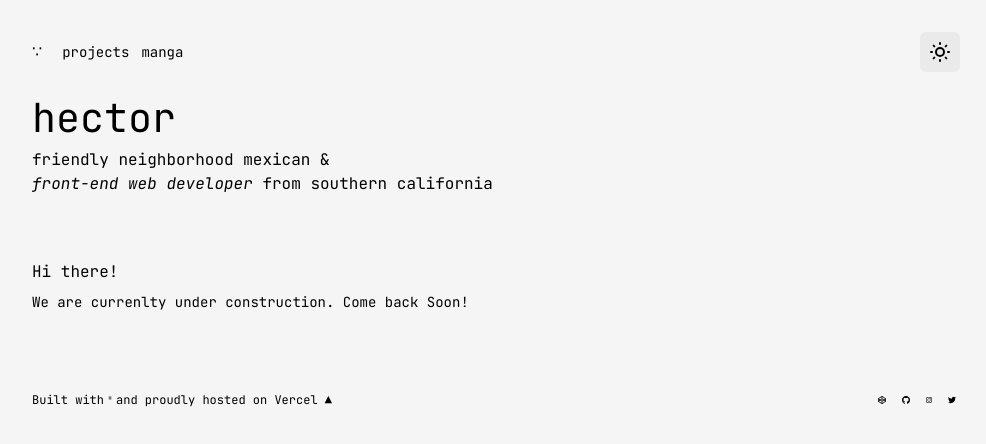
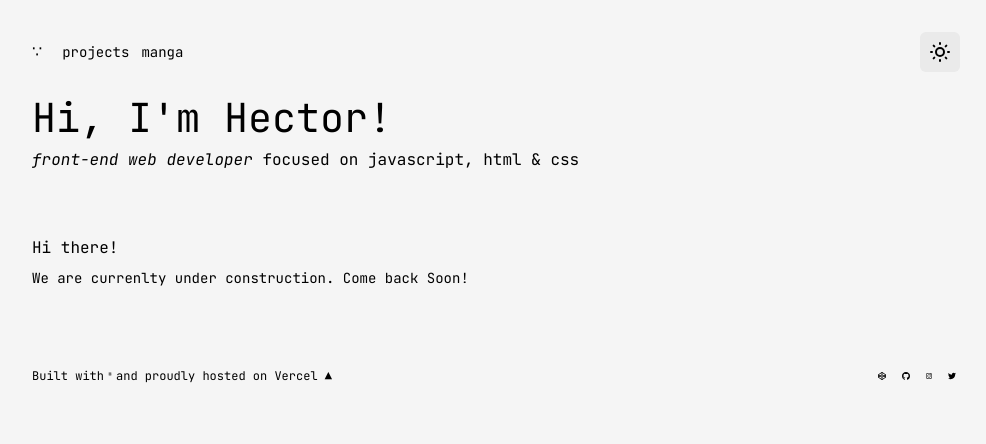
Before and after one commit to hcardonaweb/chicano.dev, a Next.js app: page / in a window 1280 px wide. Shown: the top 444 px of the page, without its empty margins (144-1130 px from the left). Built offline with nearby package versions, Linux system fonts and the light colour scheme; a web font is replaced by a local one.

Commit message:
Focus css

```diff
--- a/components/ThemeToggle.js
+++ b/components/ThemeToggle.js
@@ -10,7 +10,7 @@ const {theme, setTheme} = useTheme();
     <button
       aria-label="Toggle Dark Mode"
       type="button"
-      className="bg-pearl-clear dark:bg-onyx-clear p-2 h-10 w-10 order-2 rounded-md"
+      className="rounded-md focus:outline-none hover:ring-4 focus:ring-electric-purple hover:ring-electric-purple focus:electric-purple hover:electric-purple bg-pearl-clear dark:bg-onyx-clear p-2 order-2"
       onClick={() => setTheme(theme === 'dark' ? 'light' : 'dark')}>
       { theme === 'dark' ? <Moon /> : <Sun /> }
     </button>
--- a/package.json
+++ b/package.json
@@ -23,6 +23,8 @@
     "eslint": "8.7.0",
     "eslint-config-next": "12.0.8",
     "postcss": "^8.4.5",
+    "prettier": "^2.5.1",
+    "prettier-plugin-tailwindcss": "^0.1.3",
     "tailwindcss": "^3.0.15"
   }
 }
--- a/pages/index.js
+++ b/pages/index.js
@@ -16,9 +16,8 @@ export default function Home() {
           />
       </Head>
       <div className="page-header">
-        <h1>hector</h1>
-        <p>friendly neighborhood mexican &amp;</p>
-        <p><i>front-end web developer</i> from southern california</p>
+        <h1>Hi, I'm Hector!</h1>
+        <p><i>front-end web developer</i> focused on javascript, html &amp; css</p>
       </div>
       <div className="py-4">
         <div className="py-12">
--- a/styles/globals.css
+++ b/styles/globals.css
@@ -16,16 +16,22 @@
   font-weight: 400;
   font-display: swap;
 }
+
 html,
 body {
   font-family: 'Jetbrains Mono';
 }
 
+::selection {
+  background: rgb(82, 85, 226);
+  color: #F5F5F5;
+}
+
 a,
 button { cursor: pointer; }
+
+svg { height: 20px;}
 
 .max-w-custom { max-width: 960px; }
 
 h1 { font-size: 40px; }
-
-svg { height: 20px;}
--- a/tailwind.config.js
+++ b/tailwind.config.js
@@ -10,6 +10,7 @@ module.exports = {
       'onyx-clear': 'rgba(245, 245, 245, 0.05)',
       'pearl': '#F5F5F5',
       'pearl-clear': 'rgba(26, 26, 31, 0.05)',
+      'electric-purple': 'rgb(82, 85, 226)',
     },
     extend: {},
   },
```
Also changed, not shown: 1 other file (tests, documents, lock files or other folders).
